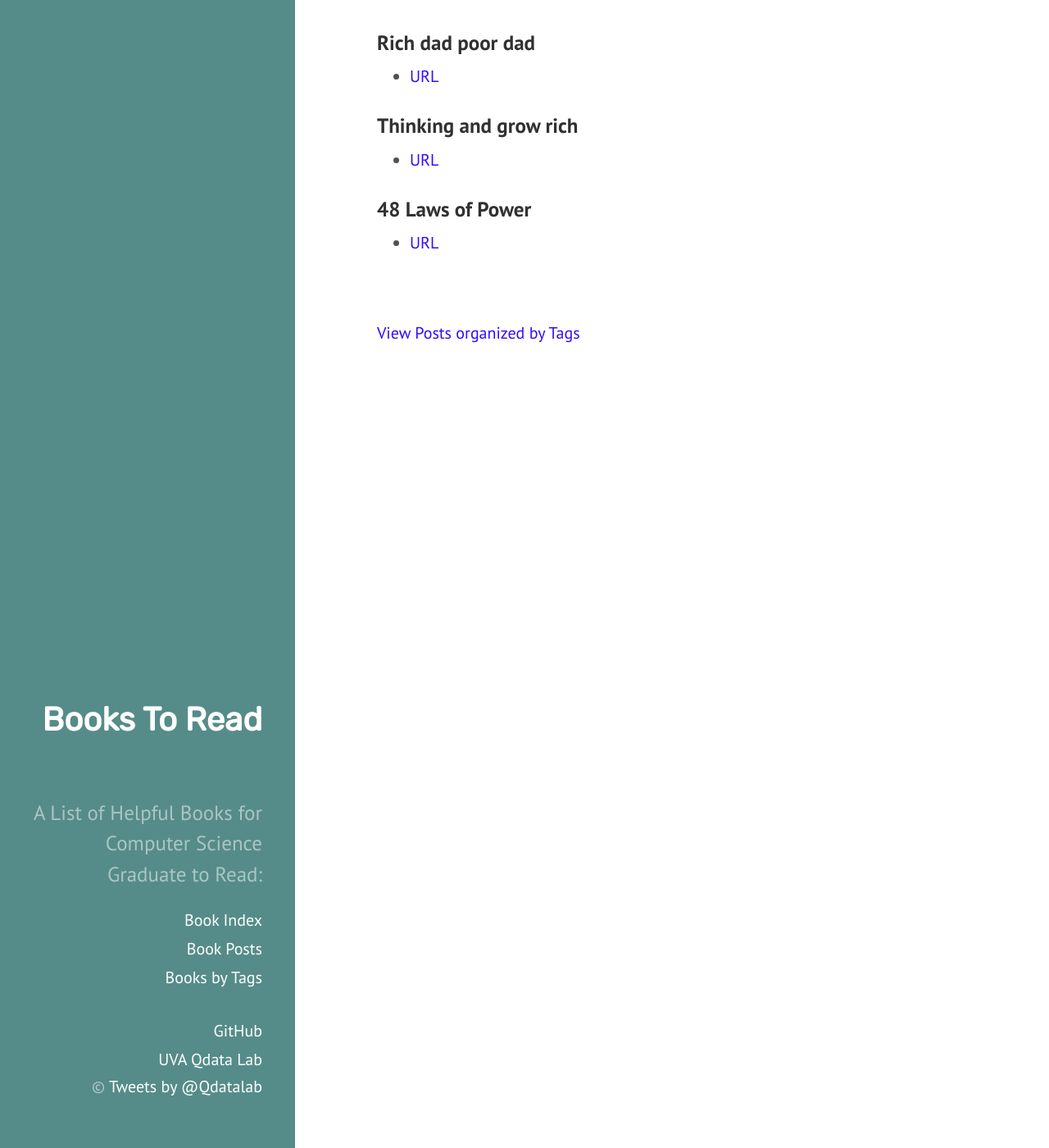
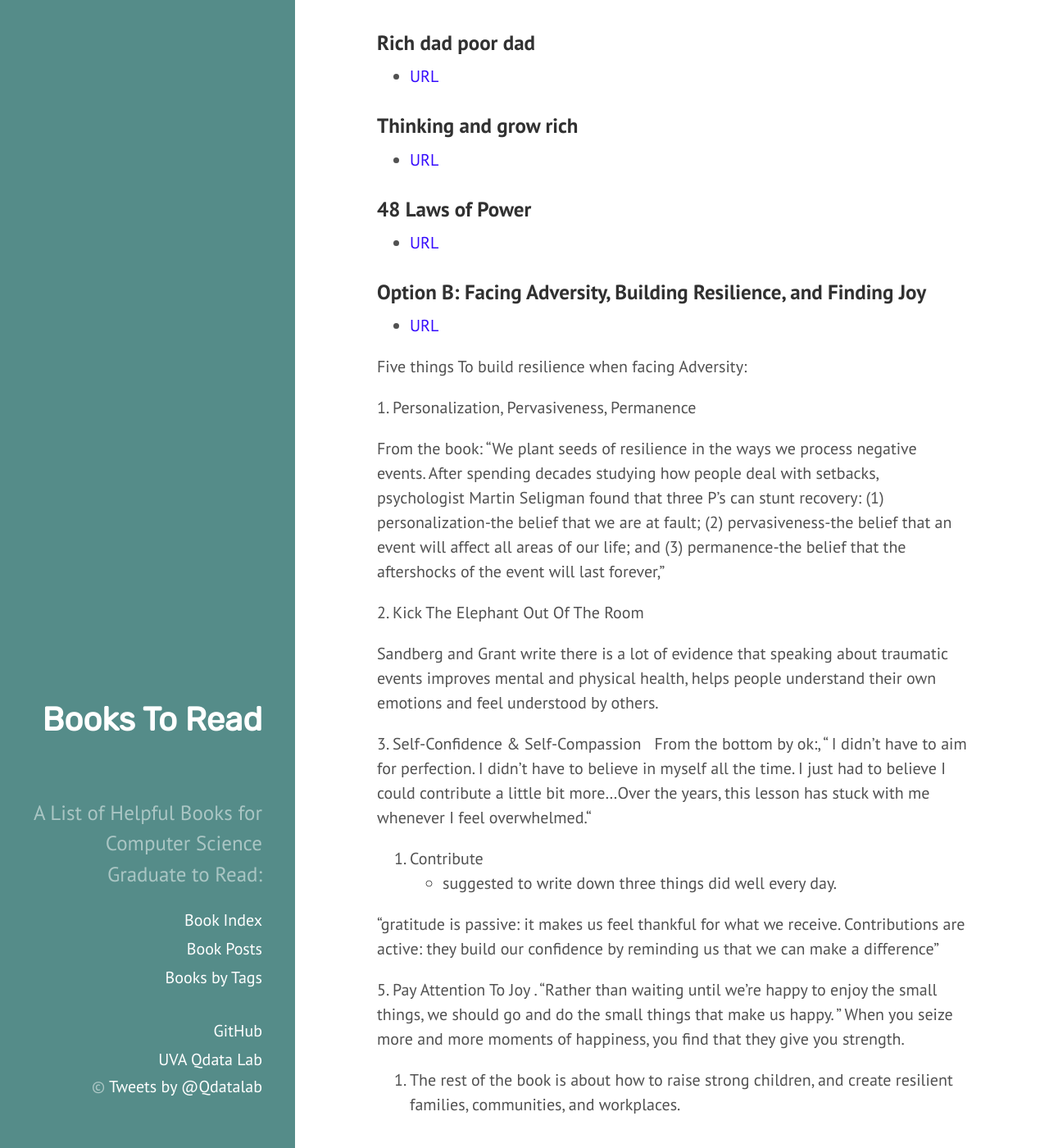
Before and after one commit to qiyanjun/books2read, a Jekyll site: the page built from _posts/2015-06-10-OtherBooks.md, in a window 1280 px wide and 1400 px high, scrolled down 1163 px. Shown: the whole window at 82% size. Built offline with Jekyll 4.4.1, drawn with Linux system fonts in a browser that asks for light colours.

Commit message:
finish book: optionB

```diff
--- a/_posts/2015-06-10-OtherBooks.md
+++ b/_posts/2015-06-10-OtherBooks.md
@@ -54,3 +54,31 @@
 ### 48 Laws of Power
 
 - [URL](https://en.wikipedia.org/wiki/The_48_Laws_of_Power)
+
+
+### Option B: Facing Adversity, Building Resilience, and Finding Joy
+
+- [URL](https://www.amazon.com/dp/B01N8R5QD7/ref=dp-kindle-redirect?_encoding=UTF8&btkr=1)
+
+Five things To build resilience when facing Adversity:
+
+1. Personalization, Pervasiveness, Permanence
+
+From the  book: “We plant seeds of resilience in the ways we process negative events. After spending decades studying how people deal with setbacks, psychologist Martin Seligman found that three P’s can stunt recovery: (1) personalization-the belief that we are at fault; (2) pervasiveness-the belief that an event will affect all areas of our life; and (3) permanence-the belief that the aftershocks of the event will last forever,”
+
+2. Kick The Elephant Out Of The Room
+
+ Sandberg and Grant write there is a lot of evidence that speaking about traumatic events improves mental and physical health, helps people understand their own emotions and feel understood by others.
+
+3. Self-Confidence & Self-Compassion
+From the bottom by ok:, “ I didn’t have to aim for perfection. I didn’t have to believe in myself all the time. I just had to believe I could contribute a little bit more…Over the years, this lesson has stuck with me whenever I feel overwhelmed.“
+
+4. Contribute
++ suggested to write down three things did well every day.
+
+"gratitude is passive: it makes us feel thankful for what we receive. Contributions are active: they build our confidence by reminding us that we can make a difference"
+
+5. Pay Attention To Joy
+. “Rather than waiting until we’re happy to enjoy the small things, we should go and do the small things that make us happy. ” When you seize more and more moments of happiness, you find that they give you strength.
+
+6. The rest of the book is about how to raise strong children, and create resilient families, communities, and workplaces.
```
